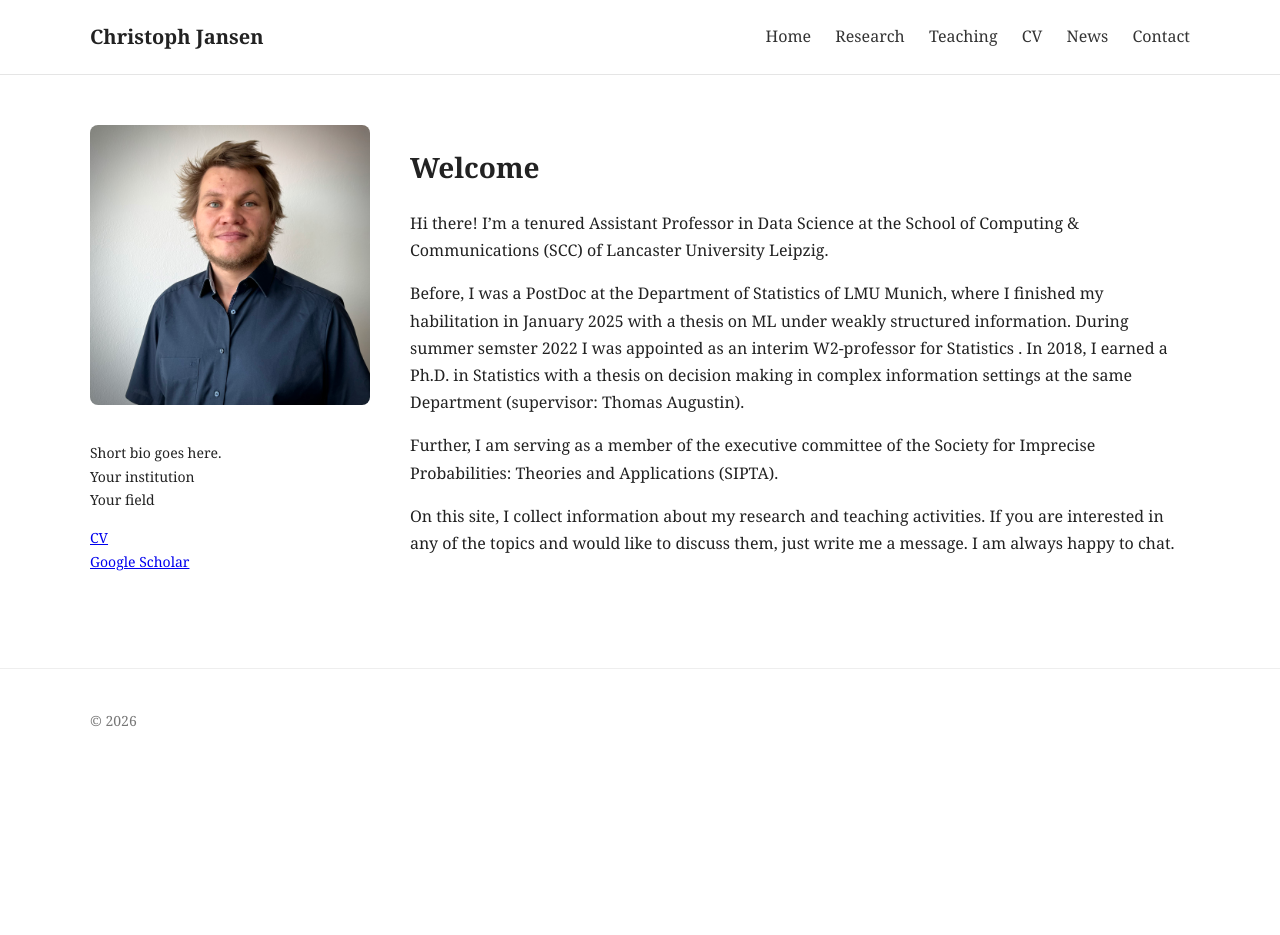
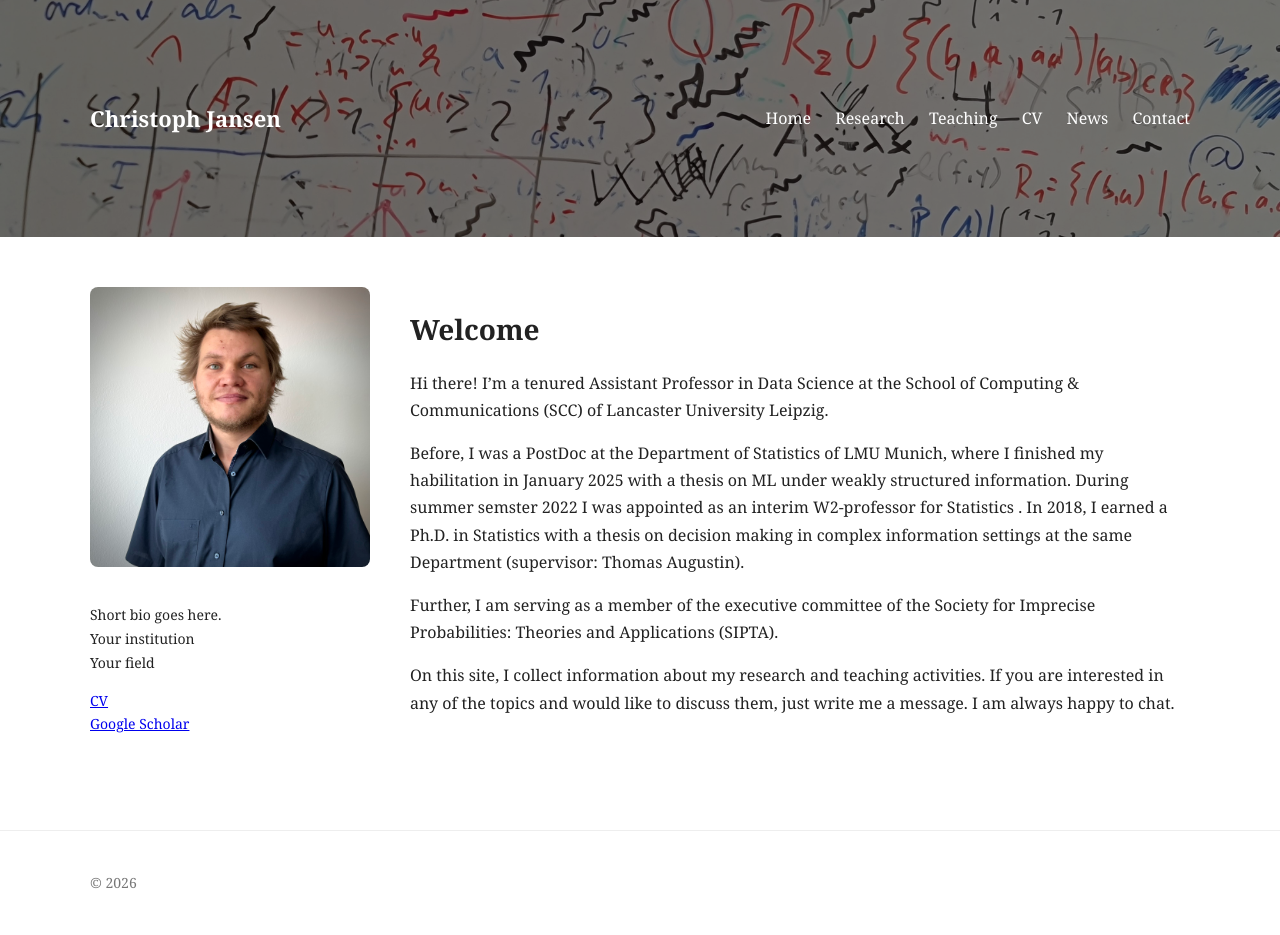
Before and after one commit to jansenc/jansenc.github.io, a Jekyll site: the page built from index.md, in a window 1280 px wide. Built offline with Jekyll 4.4.1, drawn with Linux system fonts in a browser that asks for light colours; before the commit the page ends 900 px from its top, so only the background shows below that.

Commit message:
Update style.css

```diff
--- a/assets/style.css
+++ b/assets/style.css
@@ -1,3 +1,4 @@
+/* ===== GENERAL ===== */
 body {
   margin: 0;
   font-family: Georgia, "Times New Roman", serif;
@@ -12,41 +13,61 @@ body {
   padding: 20px;
 }
 
-/* HEADER */
+/* ===== HEADER WITH BACKGROUND IMAGE ===== */
 .header {
-  border-bottom: 1px solid #e5e5e5;
+  position: relative;
+  background-image: url('/assets/header.jpg');
+  background-size: cover;
+  background-position: center;
+  color: white;
+
+  padding: 80px 0;
   margin-bottom: 30px;
 }
 
+/* Dark overlay for readability */
+.header::before {
+  content: "";
+  position: absolute;
+  inset: 0;
+  background: rgba(0, 0, 0, 0.45);
+}
+
+/* Keep content above overlay */
 .header-inner {
+  position: relative;
+  z-index: 1;
+
   display: flex;
   justify-content: space-between;
   align-items: center;
 }
 
 .name {
-  font-size: 20px;
+  font-size: 22px;
   font-weight: bold;
 }
 
+/* Navigation */
 nav a {
   margin-left: 20px;
   text-decoration: none;
-  color: #333;
+  color: white;
+  font-weight: 500;
 }
 
 nav a:hover {
-  border-bottom: 1px solid #000;
+  border-bottom: 1px solid white;
 }
 
-/* LAYOUT */
+/* ===== LAYOUT ===== */
 .layout {
   display: grid;
   grid-template-columns: 280px 1fr;
   gap: 40px;
 }
 
-/* SIDEBAR */
+/* ===== SIDEBAR ===== */
 .sidebar {
   font-size: 14px;
 }
@@ -57,16 +78,17 @@ nav a:hover {
   margin-bottom: 15px;
 }
 
-/* MAIN CONTENT */
+/* ===== MAIN CONTENT ===== */
 .main-content h1 {
   font-size: 28px;
+  margin-bottom: 10px;
 }
 
 .main-content h2 {
   margin-top: 30px;
 }
 
-/* FOOTER */
+/* ===== FOOTER ===== */
 .footer {
   border-top: 1px solid #eee;
   margin-top: 60px;
```
